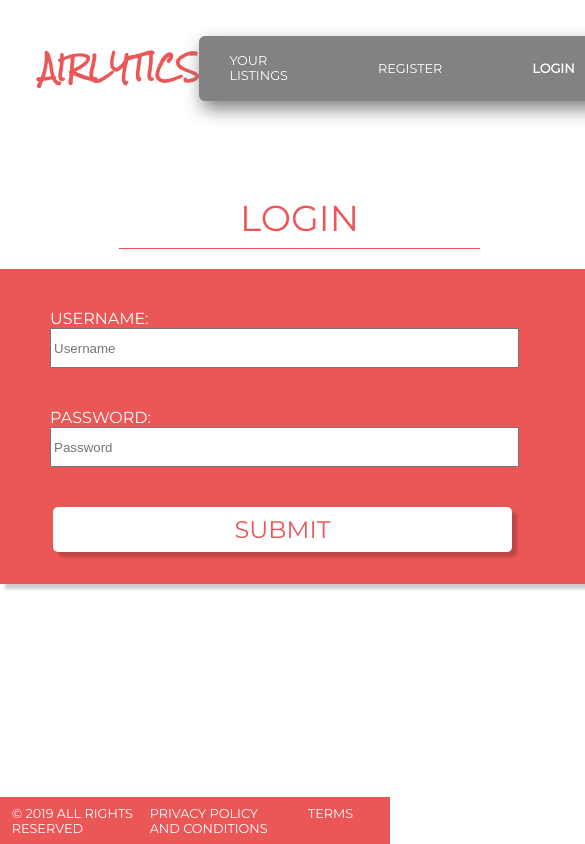
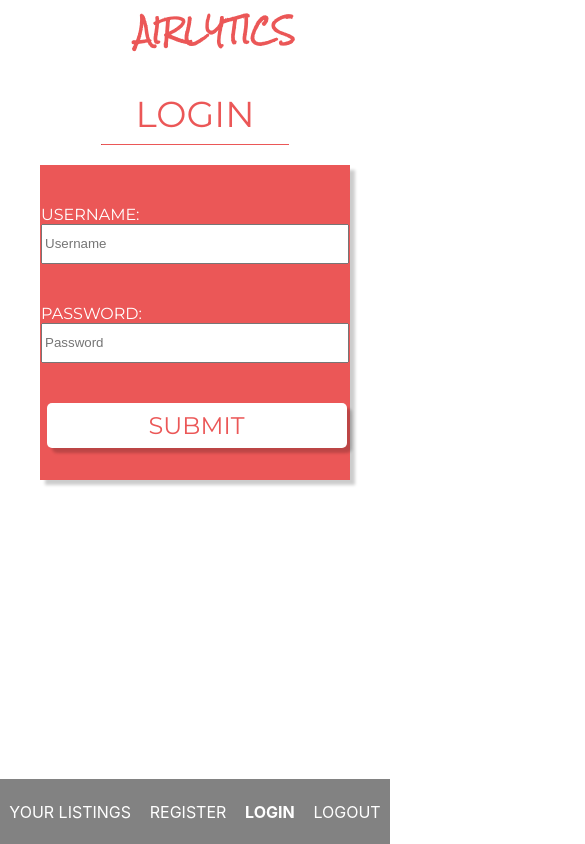
Before and after one commit to airbnb-price-opt/front-end, a React (Create React App) app in the folder airbnb-opt-price/: page / in a window 390 px wide. Shown: the top 844 px of the page, 585 px wide, since content can reach past the window. Built offline with nearby package versions, Linux system fonts and the light colour scheme.

Commit message:
responsive stylying for login, header, footer

```diff
--- a/airbnb-opt-price/src/StyledComps.js
+++ b/airbnb-opt-price/src/StyledComps.js
@@ -97,6 +97,34 @@ export const NavDiv = styled.div`
     border-top-left-radius: 6px;
     align-items: center;
     height: 65px;
+    @media(max-width: 800px)
+    {
+        display: none;
+    }
+`;
+
+export const MobileNavDiv = styled.div`
+    /* display: flex; */
+    background-color: ${appGrey};
+    border:none;
+    align-items: center;
+    justify-content: space-around;
+    height: 65px;
+    display: none;
+    @media(max-width: 800px)
+    {
+        display: flex;
+    }
+`;
+
+export const StyledMobileNavLink = styled(NavLink)`
+    color: white;
+    text-decoration: none;
+    &:hover
+    {
+        transition: transform .2s;
+        transform: scale(1.1);
+    }
 `;
 
 export const StyledNavLink = styled(NavLink)`
@@ -104,7 +132,6 @@ export const StyledNavLink = styled(NavLink)`
     text-decoration: none;
     padding: 0 30px;
     margin-right: 30px;
-
     &:hover
     {
         transition: transform .2s;
@@ -125,6 +152,18 @@ export const StyledHeader = styled.div`
     {
         color: ${appRed};
         font-family: 'Rock Salt', cursive;
+        @media(max-width: 580px)
+        {
+            margin: 0 auto;
+        }
+    }
+    @media(max-width: 800px)
+    {
+        justify-content: center;
+    }
+    @media(max-width: 580px)
+    {
+        margin: 0 auto;
     }
 `;
 
@@ -237,28 +276,77 @@ export const LoginContainerDiv = styled.div`
     justify-content: space-around;
     align-items: flex-end;
     align-content: center;
+    @media(max-width: 1000px)
+    {
+        flex-direction: column;
+        align-items: center;
+    }
+    @media(max-width: 580px)
+    {
+        margin-top: 0;
+    }
+`;
 
+export const LoginFormLabelInputDiv = styled.div`
+    display: flex;
+    flex-flow: column nowrap;
+    align-items: flex-start;
 `;
 
 export const LoginForm = styled.form`
     background-color: ${appRed};
     display: flex;
     flex-direction: column;
-    align-items: flex-start;
-    padding-left: 50px;
+    align-items: center;
+    /* padding-left: 50px; */
     height: 315px;
     width: 549px;
     color: white;
     box-shadow: 5px 5px 3px rgba(0, 0, 0, 0.2);
+    @media(max-width: 1200px)
+    {
+        width: 420px
+    }
+    @media(max-width: 1000px)
+    {
+        margin-bottom: 20px;
+        width: 549px;
+    }
+    @media(max-width: 580px)
+    {
+        width: 400px;
+    }
+    @media(max-width: 580px)
+    {
+        width: 310px;
+    }
+
     input
     {
         width: 461px;
         height: 34px;
+        @media(max-width: 1200px)
+        {
+            width: 390px
+        }
+        @media(max-width: 1000px)
+        {
+            width: 461px;
+        }
+        @media(max-width: 580px)
+        {
+            width: 380px;
+        }
+        @media(max-width: 580px)
+        {
+            width: 300px;
+        }
     }
     label
     {
         margin-top: 40px;
         font-family: Montserrat;
+
     }
     button
     {
@@ -273,6 +361,22 @@ export const LoginForm = styled.form`
         margin-top: 40px;
         font-size: 24px;
         font-family: Montserrat;
+        @media(max-width: 1200px)
+        {
+            width: 390px
+        }
+        @media(max-width: 1000px)
+        {
+            width: 461px;
+        }
+        @media(max-width: 580px)
+        {
+            width: 380px;
+        }
+        @media(max-width: 580px)
+        {
+            width: 300px;
+        }
     }
 `;
 
@@ -299,6 +403,7 @@ export const LoginFormContainer = styled.div`
 `;
 
 export const LoginImage = styled.div`
+
     @media(max-width: 500px)
     {
         display: none;
@@ -422,6 +527,13 @@ export const RegisterFirstNameInput = styled.input`
     margin: 0px 6% 10px 0%;
     padding: 4px 0% 4px 0%;
 `
+
+//Footer Styles
+
+export const FooterContainerDiv = styled.div`
+
+`;
+
 export const FooterDiv = styled.div`
     display: flex;
     font-family: 'Montserrat', sans-serif;
@@ -432,6 +544,10 @@ export const FooterDiv = styled.div`
     background-color: ${appRed};
     height: 47px;
     color: white;
+    @media(max-width: 800px)
+    {
+        display: none;
+    }
 `;
 
 export const FooterLink = styled(Link)`
--- a/airbnb-opt-price/src/components/Footer.jsx
+++ b/airbnb-opt-price/src/components/Footer.jsx
@@ -1,9 +1,11 @@
 import React from "react"
-import { FooterDiv, FooterLink2, FooterLink } from '../StyledComps'
+import MobileNav from './MobileNav'
+import { FooterDiv, FooterLink2, FooterLink, FooterContainerDiv } from '../StyledComps'
 
 const Footer = () =>
 {
     return (
+        <FooterContainerDiv>
             <FooterDiv>
                 <div className="copyright">&copy; 2019 ALL RIGHTS RESERVED</div>
                 <div className="footer-links">
@@ -11,6 +13,8 @@ const Footer = () =>
                     <FooterLink2 to="/terms-and-conditions" >TERMS AND CONDITIONS</FooterLink2>
                 </div>
             </FooterDiv>
+            <MobileNav/>
+        </FooterContainerDiv>
     )
 }
 
--- a/airbnb-opt-price/src/components/Login.js
+++ b/airbnb-opt-price/src/components/Login.js
@@ -1,7 +1,7 @@
 import React, { useState } from 'react';
 import { connect } from 'react-redux';
 import { loginUser } from '../store/actions';
-import {LoginContainerDiv, LoginForm, LoginFormContainer, LoginImage} from '../StyledComps'
+import {LoginContainerDiv, LoginForm, LoginFormContainer, LoginImage, LoginFormLabelInputDiv} from '../StyledComps'
 
 const Login = (props) => {
 
@@ -37,6 +37,7 @@ const Login = (props) => {
                 <h2>LOGIN</h2>
                 <hr/>
                 <LoginForm>
+                    <LoginFormLabelInputDiv>
                         <label>
                             USERNAME:
                         </label>
@@ -46,6 +47,8 @@ const Login = (props) => {
                             placeholder="Username"
                             onChange={handleChanges}
                         />
+                    </LoginFormLabelInputDiv>
+                    <LoginFormLabelInputDiv>
                         <label>
                             PASSWORD:
                         </label>
@@ -55,6 +58,7 @@ const Login = (props) => {
                             placeholder="Password"
                             onChange={handleChanges}
                         />
+                    </LoginFormLabelInputDiv>
                     <button type="submit" onClick={verifyUser}>SUBMIT</button>
                 </LoginForm>
             </LoginFormContainer>
--- /dev/null
+++ b/airbnb-opt-price/src/components/MobileNav.jsx
@@ -0,0 +1,26 @@
+import React from "react"
+import { MobileNavDiv, StyledMobileNavLink } from "../StyledComps"
+
+
+
+const Nav = () =>
+{
+
+    const checkActive = (match, location) =>
+    {
+        if(!location) return false
+        const {pathname} = location
+        return pathname === "/"
+    }
+
+    return (
+        <MobileNavDiv>
+            <StyledMobileNavLink to="/your-listings" activeClassName="active-nav">YOUR LISTINGS</StyledMobileNavLink>
+            <StyledMobileNavLink to="/register" activeClassName="active-nav">REGISTER</StyledMobileNavLink>
+            <StyledMobileNavLink to="/" activeClassName="active-nav" isActive={checkActive}>LOGIN</StyledMobileNavLink>
+            <StyledMobileNavLink to="/logout" activeClassName="active-nav">LOGOUT</StyledMobileNavLink>
+        </MobileNavDiv>
+    )
+}
+
+export default Nav
```
Lines whose indentation alone changed are shown as unchanged.
